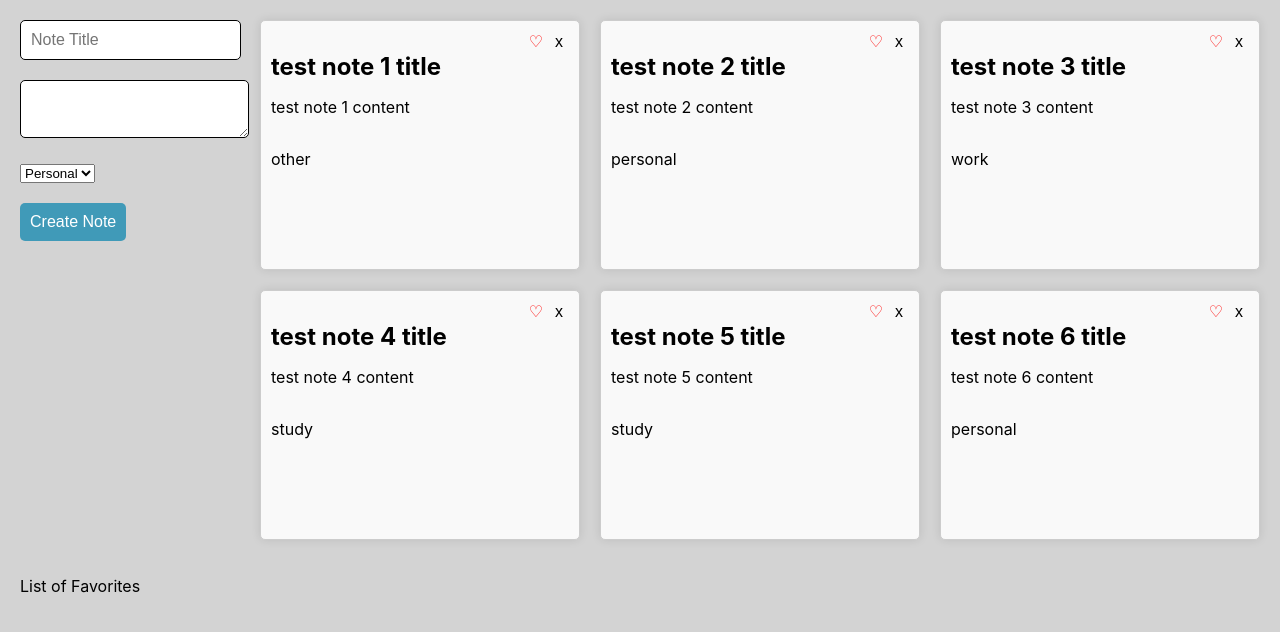
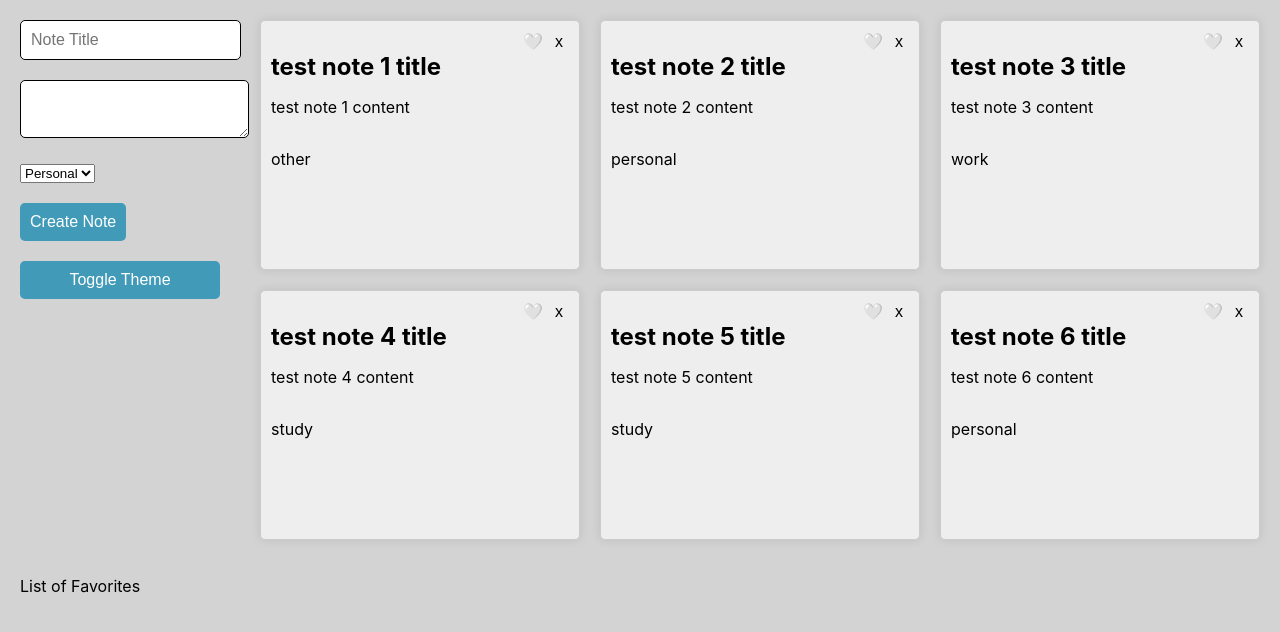
Before and after one commit to Shuzhengz/CSE_110_2024_LABS, a React (Create React App) app in the folder LAB2/my-app/: page / in a window 1280 px wide. Shown: the top 632 px of the page. Built offline with nearby package versions, Linux system fonts and the light colour scheme.

Commit message:
fix 4.2.4

```diff
--- a/LAB2/my-app/src/App.tsx
+++ b/LAB2/my-app/src/App.tsx
@@ -3,11 +3,10 @@ import './App.css';
 import { Label, Note } from "./types"; // Import the Label type from the appropriate module
 import { dummyNotesList } from "./constants"; // Import the dummyNotesList from the appropriate module
 import { LikeButton } from "./likeButton";
-import {JSXElementConstructor, ReactElement, ReactNode, ReactPortal, useState} from "react";
+import React, {JSXElementConstructor, ReactElement, ReactNode, ReactPortal, useContext, useState} from "react";
+import {ThemeContext, themes} from "./themeContext";
 
-const fav: string[] = [];
-
-function App() {
+function App(){
 
     const [notes, setNotes] = useState(dummyNotesList);
     const initialNote = {
@@ -18,6 +17,9 @@ function App() {
     };
 
     const [createNote, setCreateNote] = useState(initialNote);
+    const [selectedNote, setSelectedNote] = useState<Note>(initialNote);
+    const [favMap, setFavMap] = useState<any>({});
+    const [currentTheme, setCurrentTheme] = useState(themes.light);
 
     const createNoteHandler = (event: React.FormEvent) => {
         event.preventDefault();
@@ -28,14 +30,32 @@ function App() {
         setCreateNote(initialNote);
     };
 
-    const [selectedNote, setSelectedNote] = useState<Note>(initialNote);
+    const removeNote = (deleteNote: Note) => {
+        setNotes(notes.filter(note => note !== deleteNote));
+    }
 
-    const removeNote = (deleteNote: Note) => {
-        const filteredNotes = notes.filter(note => note !== deleteNote);
-        setNotes(filteredNotes);
+    const updateFav = (title: string) => {
+        let tempMap = Object.assign({}, favMap);
+        tempMap[title] = !favMap[title];
+        setFavMap(tempMap);
+    }
+
+    function ToggleTheme({ setCurrentTheme } : { setCurrentTheme: any }) {
+        const currentTheme = useContext(ThemeContext);
+
+        const toggleTheme = () => {
+            setCurrentTheme(currentTheme === themes.light ? themes.dark : themes.light);
+        };
+
+        return (
+            <ThemeContext.Provider value={currentTheme}>
+                <button onClick={toggleTheme}> Toggle Theme </button>
+            </ThemeContext.Provider>
+        );
     }
 
     return (
+        <ThemeContext.Provider value={currentTheme}>
         <div className='app-container'>
             <form className="note-form" onSubmit={createNoteHandler}>
                 <div>
@@ -70,16 +90,16 @@ function App() {
                 <div>
                     <button type="submit">Create Note</button>
                 </div>
+
+                <ToggleTheme setCurrentTheme={setCurrentTheme}></ToggleTheme>
             </form>
 
             <div className="notes-grid">
                 {notes.map((note) => (
-                    <div
-                        key={note.id}
-                        className="note-item"
-                    >
+                    <div key={note.id} className="note-item"
+                         style={{ background: currentTheme.background, color: currentTheme.foreground }}>
                         <div className="notes-header">
-                            <LikeButton></LikeButton>
+                            <button onClick={() => updateFav(note.title)}>{favMap[note.title] ? "❤️" : "🤍"}</button>
                             <button onClick={() => removeNote(note)}>x</button>
                         </div>
                         <h2 contentEditable="true"> {note.title} </h2>
@@ -91,9 +111,18 @@ function App() {
 
             <div>
                 <p>List of Favorites</p>
-
+                <div>
+                    {Object.keys(favMap).map((title: string) => {
+                        if (favMap[title]) {
+                            return <p>{title}</p>;
+                        }
+                        return <></>;
+                    })}
+                </div>
             </div>
-        </div>);
+        </div>
+        </ThemeContext.Provider>
+    );
 }
 
 export default App;
--- a/LAB2/my-app/src/likeButton.tsx
+++ b/LAB2/my-app/src/likeButton.tsx
@@ -1,3 +1,5 @@
+// Not used anymore, cannot find a way to update the list with this
+
 import React, {useState, useEffect, useContext} from 'react';
 import {ThemeContext, themes} from "./themeContext";
 
@@ -15,7 +17,7 @@ export function LikeButton() {
             onClick={() => setLike(!like)}
             style={{background: theme.background, color: theme.foreground}}
         >
-            {like ? "❤️": "♡"}
+            {like ? "❤️": "🤍"}
         </button>
     );
 }
--- a/LAB2/my-app/src/themeContext.ts
+++ b/LAB2/my-app/src/themeContext.ts
@@ -2,8 +2,8 @@ import React from 'react';
 
 export const themes = {
     light: {
-        foreground: '#ff0000',
-        background: 'rgba(255,255,255,0)',
+        foreground: "#000000",
+        background: "#eeeeee",
     },
     dark: {
         foreground: '#ffffff',
```
